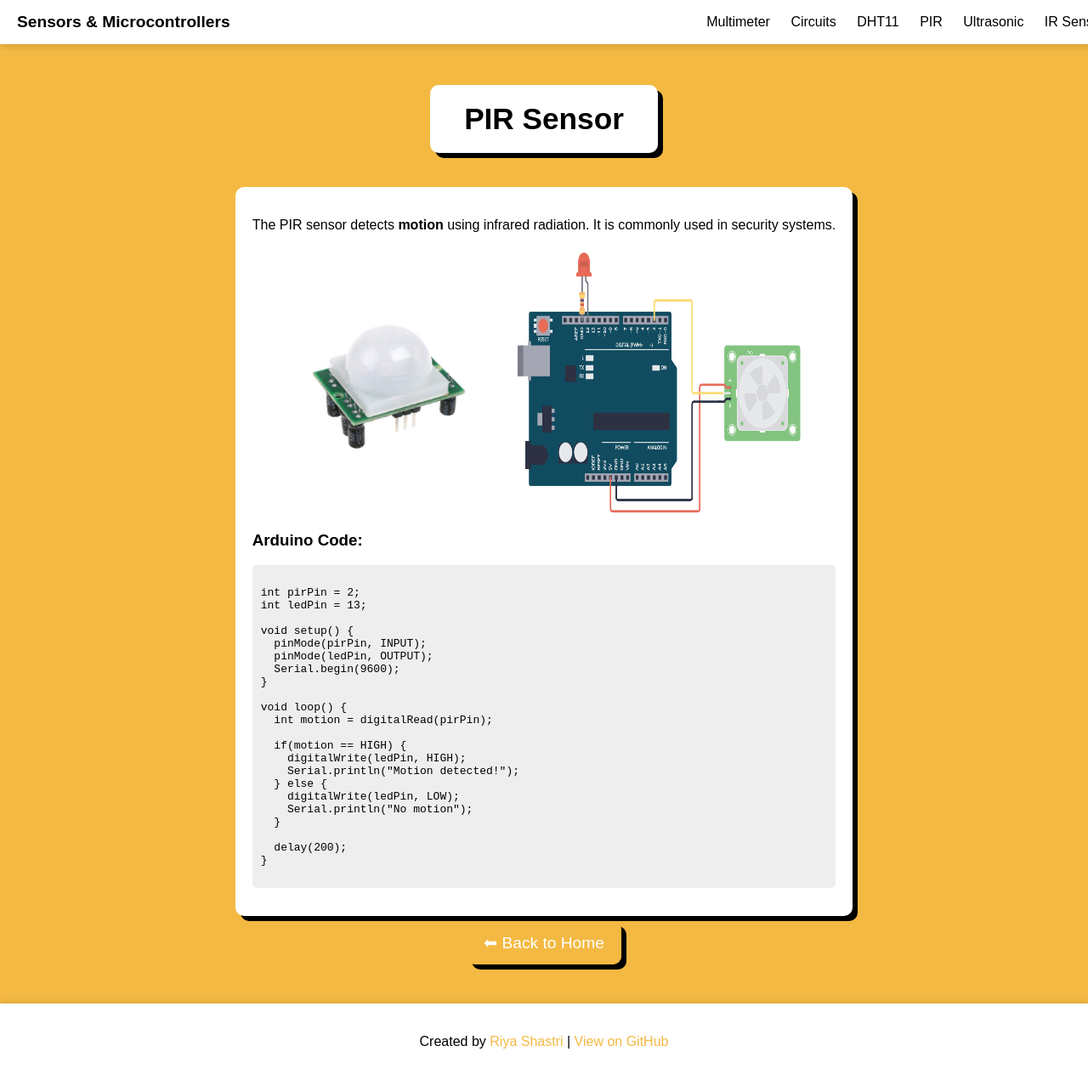
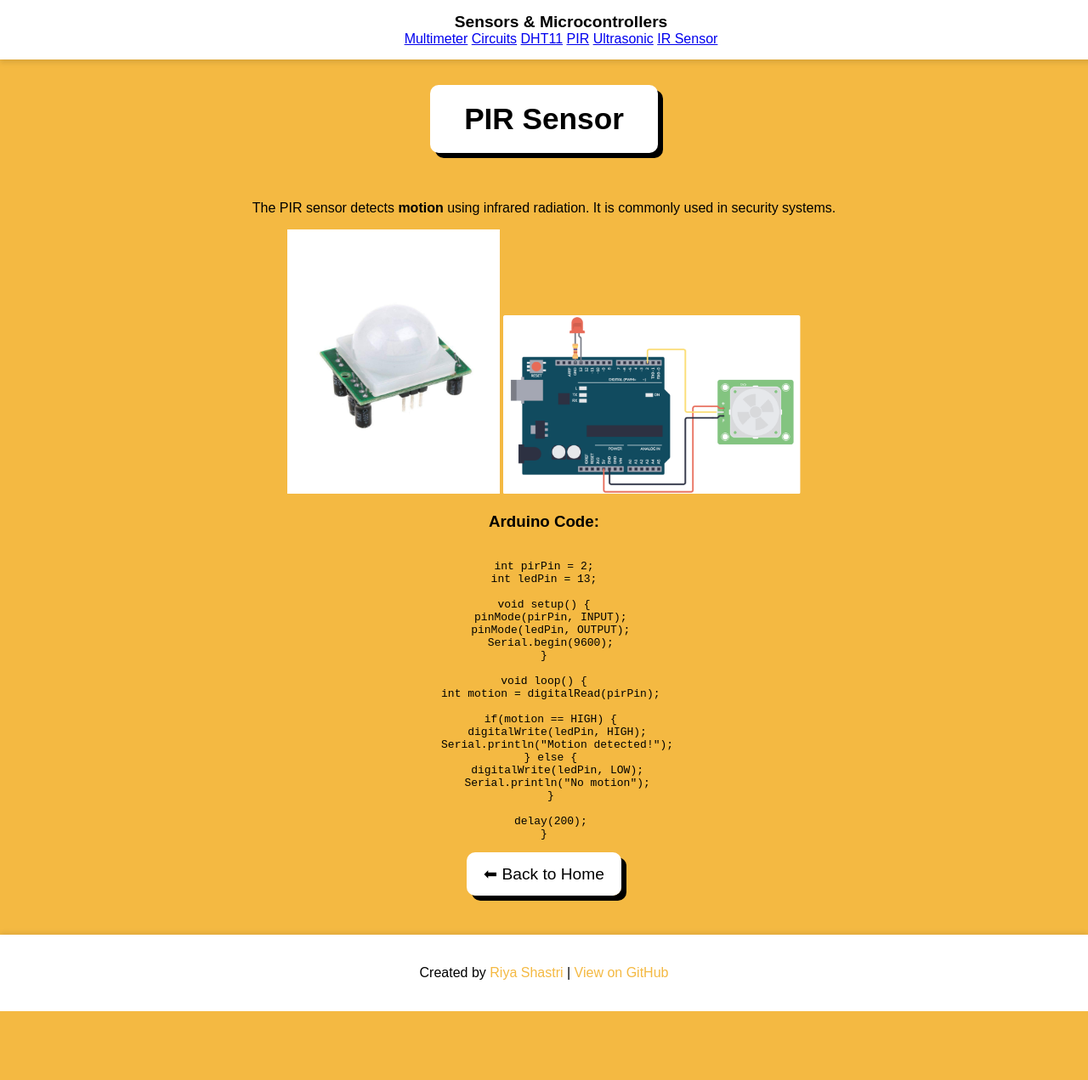
Before and after one commit to riyashastri4/Sensors-and-microcontrollers, a plain HTML site: page pir.html in a window 1280 px wide. Shown: the whole page at 85% size. After the commit the page ends 1190 px from the top, so only its background shows below. Drawn offline with Linux system fonts and the light colour scheme.

Commit message:
Update style.css

```diff
--- a/style.css
+++ b/style.css
@@ -13,14 +13,12 @@ nav {
   background: white;
   padding: 15px 20px;
   box-shadow: 0 4px 6px rgba(0, 0, 0, 0.1);
-  display: flex;
-  justify-content: space-between;
-  align-items: center;
   position: fixed;
   width: 100%;
   top: 0;
   left: 0;
   z-index: 1000;
+  text-align: center;
 }
 
 .nav-brand {
@@ -28,17 +26,6 @@ nav {
   font-size: 1.2em;
   text-decoration: none;
   color: black;
-}
-
-.nav-links a {
-  margin-left: 20px;
-  text-decoration: none;
-  color: black;
-  transition: color 0.3s;
-}
-
-.nav-links a:hover {
-  color: #f4b942;
 }
 
 /* Container */
@@ -70,16 +57,6 @@ nav {
   font-style: italic;
 }
 
-/* Intro Box */
-.intro-box {
-  background: white;
-  padding: 15px;
-  border-radius: 10px;
-  box-shadow: 6px 6px 0px black;
-  margin: 0 auto 30px;
-  max-width: 700px;
-}
-
 /* Buttons */
 .buttons {
   display: grid;
@@ -105,53 +82,6 @@ nav {
   background: #fff7e6;
 }
 
-.back-btn {
-  background: #f4b942 !important;
-  color: white !important;
-  margin-top: 20px;
-}
-
-/* Content Box */
-.content-box {
-  background: white;
-  padding: 20px;
-  border-radius: 10px;
-  box-shadow: 6px 6px 0px black;
-  margin-bottom: 20px;
-  text-align: left;
-  max-width: 700px;
-  margin-left: auto;
-  margin-right: auto;
-}
-
-.content-box pre {
-  background: #eee;
-  padding: 10px;
-  border-radius: 5px;
-  overflow-x: auto;
-}
-
-/* Sensor Images */
-.sensor-images {
-  display: flex;
-  justify-content: center;
-  flex-wrap: wrap;
-  gap: 20px;
-  margin: 20px 0;
-}
-
-.sensor-images img {
-  max-width: 100%;
-  height: auto;
-  border-radius: 8px;
-  transition: transform 0.3s, box-shadow 0.3s;
-}
-
-.sensor-images img:hover {
-  transform: scale(1.05);
-  box-shadow: 0 6px 12px rgba(0, 0, 0, 0.2);
-}
-
 /* Footer */
 footer {
   text-align: center;
@@ -171,21 +101,7 @@ footer a {
     grid-template-columns: 1fr !important;
   }
 
-  .sensor-images {
-    flex-direction: column;
-    align-items: center;
-  }
-
   nav {
-    flex-direction: column;
     padding: 10px;
   }
-
-  .nav-links {
-    margin-top: 10px;
-  }
-
-  .nav-links a {
-    margin: 0 10px;
-  }
 }
```
